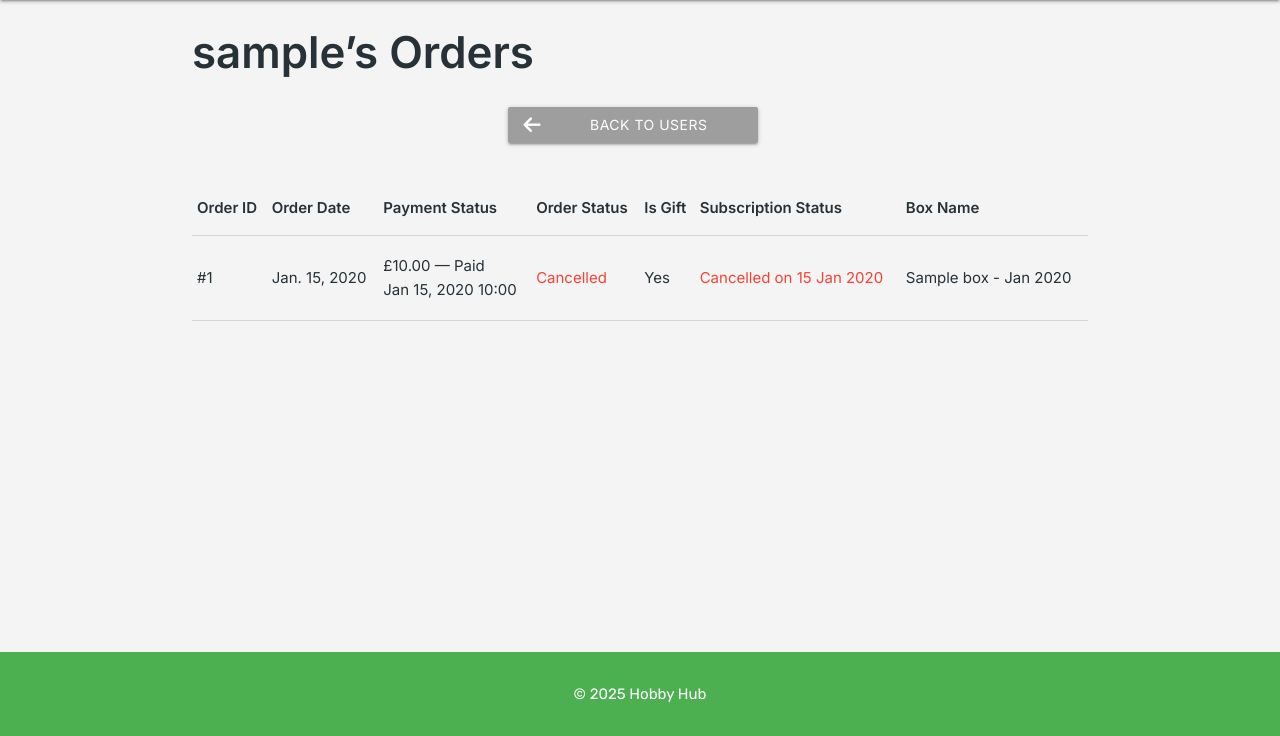
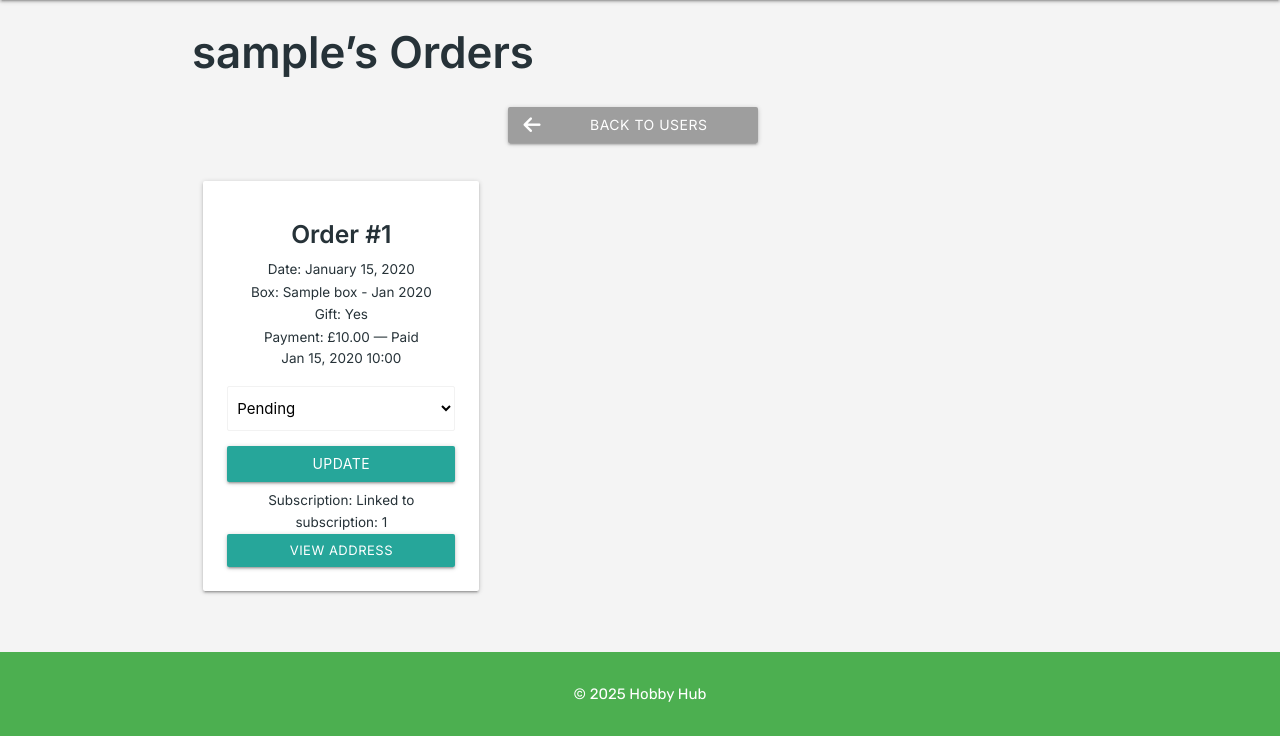
Before and after one commit to monkphin/HobbySub, a Django app: page /dashboard/user_admin/1/orders/ in a window 1280 px wide. Shown: the part 64-800 px from the top of the page. Run offline with Django 3.2, Linux system fonts and the light colour scheme; a user stored in the database is signed in; tables that the repository leaves empty hold one stand-in row (values such as "Sample post"); parts of the project's set-up code (start-up, migrations or seed data) failed here and were passed over; some libraries are stand-ins or nearby versions.

Commit message:
tweakeds admin user templates

```diff
--- a/dashboard/templates/dashboard/user_orders.html
+++ b/dashboard/templates/dashboard/user_orders.html
@@ -5,6 +5,7 @@
 {% block content %}
 <div class="container">
   <h3>{{ user.username }}’s Orders</h3>
+
   <div class="row button-row center-align margin-bottom-2">
     <a href="{% url 'user_admin' %}" class="btn grey">
       <i class="fas fa-arrow-left left"></i> Back to Users
@@ -12,104 +13,14 @@
   </div>
 
   {% if orders %}
-    <table class="highlight">
-      <thead>
-        <tr>
-          <th>Order ID</th>
-          <th>Order Date</th>
-          <th>Payment Status</th>
-          <th>Order Status</th>
-          <th>Is Gift</th>
-          <th>Subscription Status</th>
-          <th>Box Name</th>
-        </tr>
-      </thead>
-      <tbody>
-        {% for order in orders %}
-        <tr>
-          <td>#{{ order.id }}</td>
-          <td>{{ order.order_date }}</td>
-
-          <!-- Payment Info -->
-          <td>
-            {% if order.payment %}
-              £{{ order.payment.amount }} — {{ order.payment.status|title }}<br>
-              {{ order.payment.payment_date|date:"M d, Y H:i" }}
-            {% else %}
-              <em>No payment</em>
-            {% endif %}
-          </td>
-
-          <!-- Order Status Logic -->
-          <td>
-              {% if order.status == 'cancelled' %}
-                  <p class="red-text"><strong>Cancelled</strong></p>
-              {% elif order.stripe_subscription_id %}
-                  {% with sub_map|get_item:order.stripe_subscription_id as sub_info %}
-                      {% if sub_info.sub.cancelled_at %}
-                          <p class="red-text"><strong>Cancelled</strong></p>
-                      {% else %}
-                          <form method="post" action="{% url 'update_order_status' order.id %}">
-                              {% csrf_token %}
-                              <div class="inline-form">
-                                  <select name="status" class="browser-default select-auto-width">
-                                      {% for key, label in order.STATUS_CHOICES %}
-                                          {% if key != 'cancelled' %}
-                                              <option value="{{ key }}" {% if order.status == key %}selected{% endif %}>{{ label }}</option>
-                                          {% endif %}
-                                      {% endfor %}
-                                  </select>
-                                  <button type="submit" class="btn-small">Update</button>
-                              </div>
-                          </form>
-                      {% endif %}
-                  {% endwith %}
-              {% else %}
-                  <form method="post" action="{% url 'update_order_status' order.id %}">
-                      {% csrf_token %}
-                      <div class="inline-form">
-                          <select name="status" class="browser-default select-auto-width">
-                              {% for key, label in order.STATUS_CHOICES %}
-                                  <option value="{{ key }}" {% if order.status == key %}selected{% endif %}>{{ label }}</option>
-                              {% endfor %}
-                          </select>
-                          <button type="submit" class="btn-small">Update</button>
-                      </div>
-                  </form>
-              {% endif %}
-          </td>
-
-          <!-- Is Gift Logic -->
-          <td>
-          {{ order.is_gift|yesno:"Yes,No" }}
-          </td>
-
-          <!-- Subscription Logic -->
-          <td>
-            {% if order.stripe_subscription_id %}
-              {% with sub_map|get_item:order.stripe_subscription_id as sub_info %}
-                {% if sub_info.sub.cancelled_at %}
-                  <p class="red-text"><strong>Cancelled on {{ sub_info.sub.cancelled_at|date:"d M Y" }}</strong></p>
-                {% else %}
-                  <button
-                    class="btn-small red lighten-1 white-text cancel-subscription-btn"
-                    data-subscription-id="{{ sub_info.sub.stripe_subscription_id }}">
-                      Cancel Subscription
-                  </button>
-                {% endif %}
-              {% endwith %}
-            {% else %}
-              <p><em>Not a Subscription</em></p>
-            {% endif %}
-          </td>
-
-          <!-- Box Name -->
-          <td>{{ order.box }}</td>
-        </tr>
-        {% endfor %}
-      </tbody>
-    </table>
-  {% else %}
+    <div class="user-admin-boxes-grid row">
+      {% for order in orders %}
+        <div class="col s12 m6 l4">
+          {% include 'orders/admin_order_list_item.html' with order=order %}
+        </div>
+      {% endfor %}
+      </div>
+    {% else %}
     <p>No orders found for this user.</p>
   {% endif %}
 </div>
--- a/dashboard/views.py
+++ b/dashboard/views.py
@@ -883,6 +883,11 @@
     for order in orders:
         order.payment = Payment.objects.filter(order=order).first()
 
+    payments_by_order = {
+        order.id: Payment.objects.filter(order=order).first()
+        for order in orders
+    }
+
     return render(
         request,
         'dashboard/user_orders.html',
@@ -891,7 +896,8 @@
             'orders': orders,
             'active_sub': active_sub,
             'cancelled_subs': cancelled_subs,
-            'sub_map': sub_map
+            'sub_map': sub_map,
+            'payments_by_order': payments_by_order,
         }
     )
 
--- /dev/null
+++ b/orders/templates/orders/admin_order_list_item.html
@@ -0,0 +1,85 @@
+{% load custom_filters %}
+
+<div class="card white z-depth-1" style="margin-bottom: 20px;">
+  <div class="card-content black-text">
+    <h5 class="order-id">Order #{{ order.id }}</h5>
+    <p><strong>Date:</strong> {{ order.order_date|date:"F j, Y" }}</p>
+    <p><strong>Box:</strong> {{ order.box }}</p>
+    <p><strong>Gift:</strong> {{ order.is_gift|yesno:"Yes,No" }}</p>
+    {% with payments_by_order|get_item:order.id as payment %}
+      <p><strong>Payment:</strong>
+        {% if payment %}
+          £{{ payment.amount }} — {{ payment.status|title }}<br>
+          {{ payment.payment_date|date:"M d, Y H:i" }}
+        {% else %}
+          <em>No payment</em>
+        {% endif %}
+      </p>
+
+    {% endwith %}
+
+{% if order.status == 'cancelled' %}
+  <div class="order-status-placeholder">Cancelled</div>
+{% else %}
+  <form method="post" action="{% url 'update_order_status' order.id %}">
+    {% csrf_token %}
+    <div class="input-field">
+      <select name="status" class="browser-default large-dropdown">
+        {% for key, val in order.STATUS_CHOICES %}
+          <option value="{{ key }}" {% if order.status == key %}selected{% endif %}>
+            {{ val }}
+          </option>
+        {% endfor %}
+      </select>
+    </div>
+    <button type="submit" class="btn full-width">Update</button>
+  </form>
+{% endif %}
+
+    <p>
+      <strong>Subscription:</strong>
+      {% if order.stripe_subscription_id %}
+        Linked to subscription: {{ order.stripe_subscription_id }}
+      {% else %}
+        <em style="display: inline;">Not a subscription</em>
+      {% endif %}
+    </p>
+    {% if order.shipping_address %}
+      <a href="#address-modal-{{ order.id }}" class="btn-small center-align modal-trigger">
+        <span class="valign center-align" style="width: 100%;">
+            View Address
+        </span>
+      </a>
+    {% else %}
+      <button class="btn-small grey lighten-1" disabled>
+        <span class="valign center-align" style="width: 100%;">
+          Missing Address
+        </span>
+      </button>
+    {% endif %}
+  </div>
+</div>
+
+{% if order.shipping_address %}
+  <div id="address-modal-{{ order.id }}" class="modal">
+    <div class="modal-content">
+      <h4 class="order-id">Order #{{ order.id }}</h4>
+      <h5>Shipping Address</h5>
+      <p><strong>{{ order.shipping_address.recipient_f_name }} {{ order.shipping_address.recipient_l_name }}</strong></p>
+      <p>{{ order.shipping_address.address_line_1 }}</p>
+      {% if order.shipping_address.address_line_2 %}
+        <p>{{ order.shipping_address.address_line_2 }}</p>
+      {% endif %}
+      <p>{{ order.shipping_address.town_or_city }}</p>
+      {% if order.shipping_address.county %}
+        <p>{{ order.shipping_address.county }}</p>
+      {% endif %}
+      <p>{{ order.shipping_address.postcode }}</p>
+      <p>{{ order.shipping_address.country.name }}</p>
+      <p><strong>Phone:</strong> {{ order.shipping_address.phone_number }}</p>
+    </div>
+    <div class="modal-footer">
+      <a href="#!" class="modal-close btn-flat">Close</a>
+    </div>
+  </div>
+{% endif %}
--- a/static/css/style.css
+++ b/static/css/style.css
@@ -723,6 +758,13 @@
   -webkit-box-orient: vertical;
   overflow: hidden;
   text-overflow: ellipsis;
+}
+
+.user-admin-boxes-grid .card {
+  min-height: 410px;
+  overflow: hidden;
+  display: flex;
+  flex-direction: column;
 }
 
 /* === Hero Section Tweaks === */
```
Also changed, not shown: other parts of static/css/style.css (+80 -0 lines), dashboard/templates/dashboard/edit_user.html (+13 -3 lines), dashboard/templates/dashboard/user_admin.html (+63 -59 lines).
